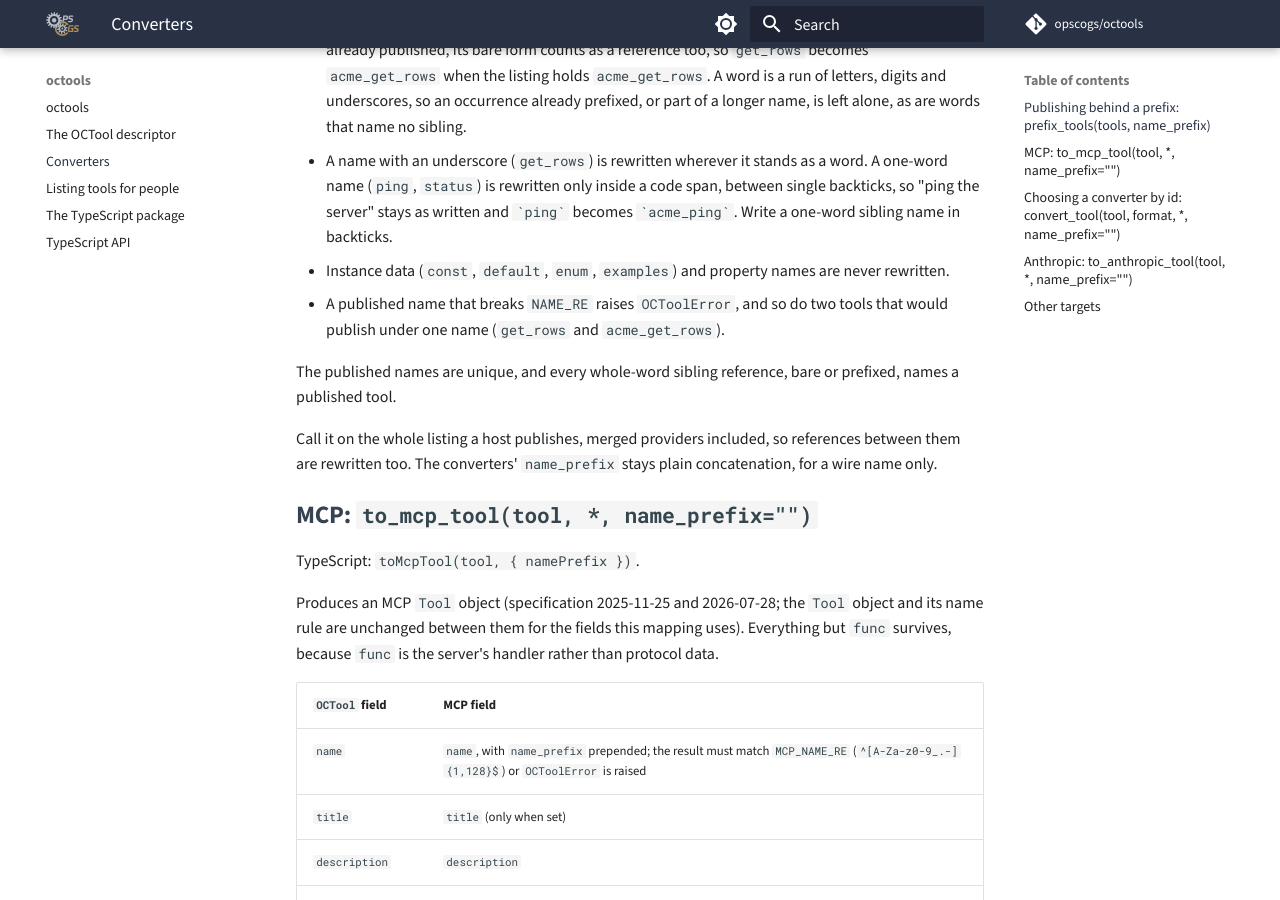
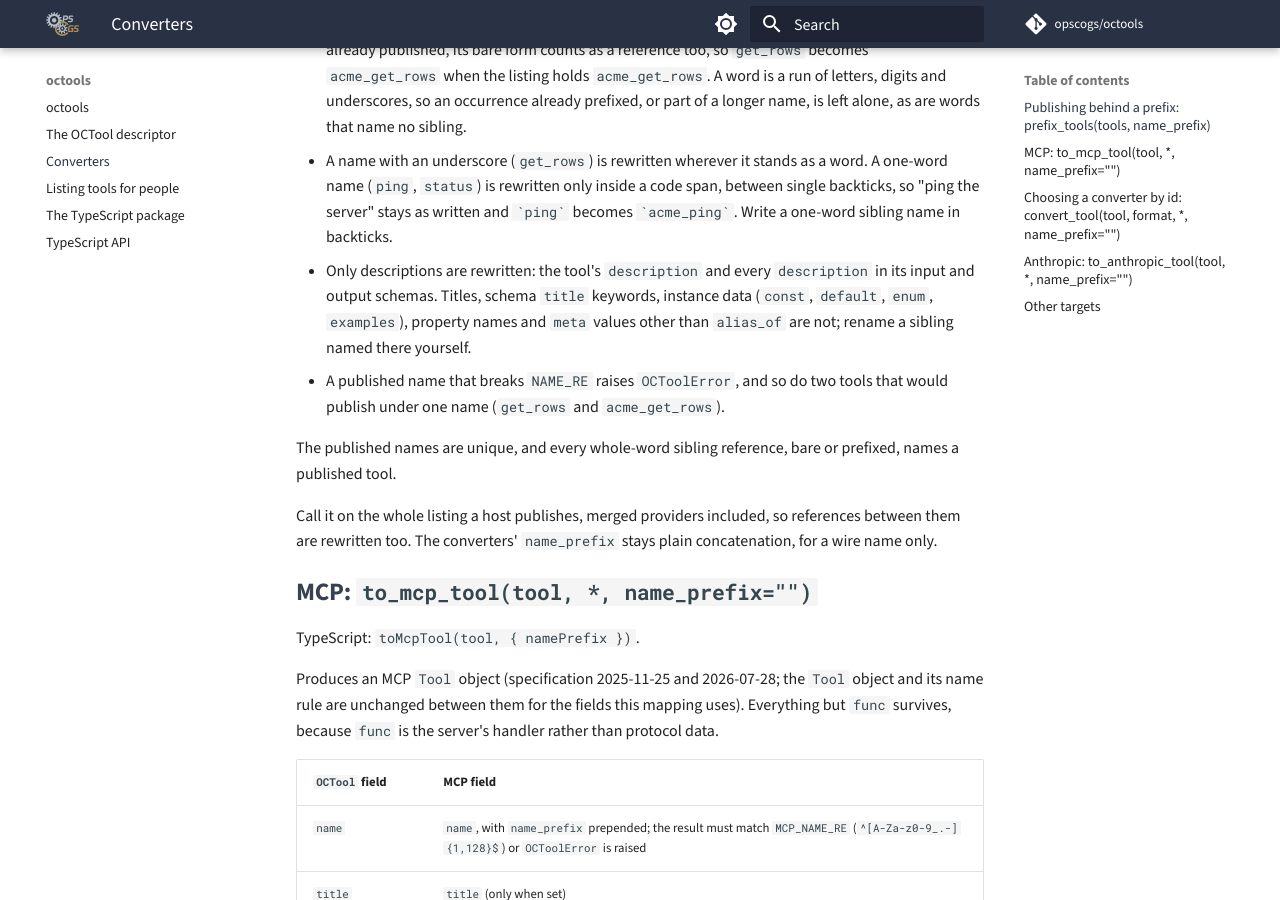
Before and after one commit to opscogs/octools, an MkDocs documentation site: the page built from docs/site/octools_converters.md, in a window 1280 px wide and 900 px high, scrolled down 1267 px. Built offline with MkDocs 1.6.1 and Material for MkDocs 9.7.7, drawn with Linux system fonts in a browser that asks for light colours; comment, search, counter and statistics services are not loaded.

Commit message:
OCI-709: pin the fields prefix_tools rewrites
OCTL-0010 and the converters page list exactly what is rewritten (the
tool description and every input- and output-schema description) and
what is not (titles, schema title keywords, instance data, property keys,
meta values other than alias_of, which is prefixed as a name). Unit
tests in both languages pin title, schema title and a non-alias meta
value passing through unchanged.

Co-Authored-By: Claude Opus 5.5 <noreply@anthropic.com>
Signed-off-by: Christopher Dean <16200621+cdean29@users.noreply.github.com>

```diff
--- a/docs/site/octools_converters.md
+++ b/docs/site/octools_converters.md
@@ -88,8 +88,11 @@ host registers and dispatches by the names the agent sees.
   span, between single backticks, so "ping the server" stays as written and
   `` `ping` `` becomes `` `acme_ping` ``. Write a one-word sibling name in
   backticks.
-- Instance data (`const`, `default`, `enum`, `examples`) and property names
-  are never rewritten.
+- Only descriptions are rewritten: the tool's `description` and every
+  `description` in its input and output schemas. Titles, schema `title`
+  keywords, instance data (`const`, `default`, `enum`, `examples`), property
+  names and `meta` values other than `alias_of` are not; rename a sibling
+  named there yourself.
 - A published name that breaks `NAME_RE` raises `OCToolError`, and so do two
   tools that would publish under one name (`get_rows` and `acme_get_rows`).
 
```
Also changed, not shown: docs/decisions/OCTL-0010-provider-namespaces.md (+11 -5 lines), 2 other files.
